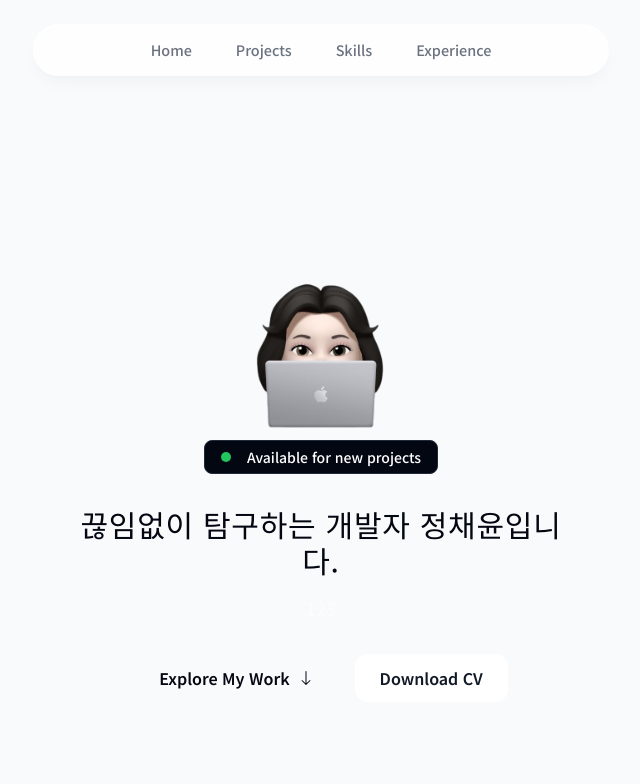
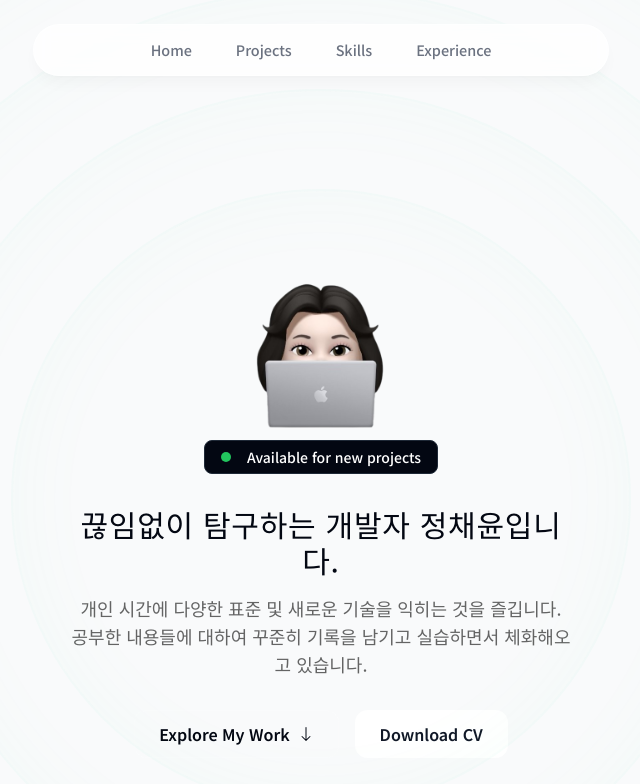
Before and after one commit to kkkwp/portfolio, a Next.js app: page / in a window 1280 px wide. Shown: the top 784 px of the page, without its empty margins (319-959 px from the left). Built offline with nearby package versions, Linux system fonts and the light colour scheme.

Commit message:
feat: 인트로의 디자인 수정

```diff
--- a/src/app/_components/Intro.tsx
+++ b/src/app/_components/Intro.tsx
@@ -1,23 +1,18 @@
 'use client'
-
 import React from 'react'
 import Image from 'next/image'
-import { motion } from 'framer-motion'
 import { BsArrowDown } from 'react-icons/bs'
 
 export default function Intro() {
   return (
-    <section className="py-32 md:py-48 lg:py-60">
+    <section className="relative z-0 py-32 md:py-48 lg:py-60">
+      <div className="hero-ring size-[620px]" />
+      <div className="hero-ring size-[820px]" />
+      <div className="hero-ring size-[1020px]" />
+      <div className="hero-ring size-[1220px]" />
+
       <div className="container">
-        <motion.div
-          initial={{ opacity: 0, scale: 0 }}
-          animate={{ opacity: 1, scale: 1 }}
-          transition={{
-            type: 'tween',
-            duration: 0.2,
-          }}
-          className="flex flex-col items-center"
-        >
+        <div className="flex flex-col items-center">
           <Image
             src="/assets/profile.png"
             alt="my profile"
@@ -30,25 +25,21 @@ export default function Intro() {
               Available for new projects
             </div>
           </div>
-        </motion.div>
+        </div>
 
         <div className="mx-auto max-w-lg">
-          <motion.h1
-            className="mt-8 text-center text-3xl tracking-wide"
-            initial={{ opacity: 0, y: 100 }}
-            animate={{ opacity: 1, y: 0 }}
-          >
+          <h1 className="mt-8 text-center text-3xl tracking-wide">
             끊임없이 탐구하는 개발자 정채윤입니다.
-          </motion.h1>
-          <p className="mt-4 text-center text-white/60 md:text-lg">123</p>
+          </h1>
+          <p className="mt-4 text-center text-black/60 md:text-lg">
+            개인 시간에 다양한 표준 및 새로운 기술을 익히는 것을 즐깁니다.
+            <br />
+            공부한 내용들에 대하여 꾸준히 기록을 남기고 실습하면서 체화해오고
+            있습니다.
+          </p>
         </div>
 
-        <motion.div
-          className="mt-8 flex flex-col items-center justify-center gap-4 md:flex-row"
-          initial={{ opacity: 0, y: 100 }}
-          animate={{ opacity: 1, y: 0 }}
-          transition={{ delay: 0.1 }}
-        >
+        <div className="mt-8 flex flex-col items-center justify-center gap-4 md:flex-row">
           <button className="inline-flex h-12 items-center gap-2 rounded-xl border border-white/15 px-6">
             <span className="font-semibold">Explore My Work</span>
             <BsArrowDown className="size-4" />
@@ -56,7 +47,7 @@ export default function Intro() {
           <button className="inline-flex h-12 items-center gap-2 rounded-xl border border-white bg-white px-6 text-gray-900">
             <span className="font-semibold">Download CV</span>
           </button>
-        </motion.div>
+        </div>
       </div>
     </section>
   )
--- a/src/app/globals.css
+++ b/src/app/globals.css
@@ -4,5 +4,11 @@
 @tailwind utilities;
 
 body {
-    font-family: 'Noto Sans KR', sans-serif;
+  font-family: 'Noto Sans KR', sans-serif;
 }
+
+@layer base {
+  .hero-ring {
+    @apply absolute inset-0 left-1/2 top-1/2 -translate-x-1/2 -translate-y-1/2 rounded-full border-2 border-emerald-300/5 shadow-[0_0_80px_inset] shadow-emerald-300/5;
+  }
+}
```
